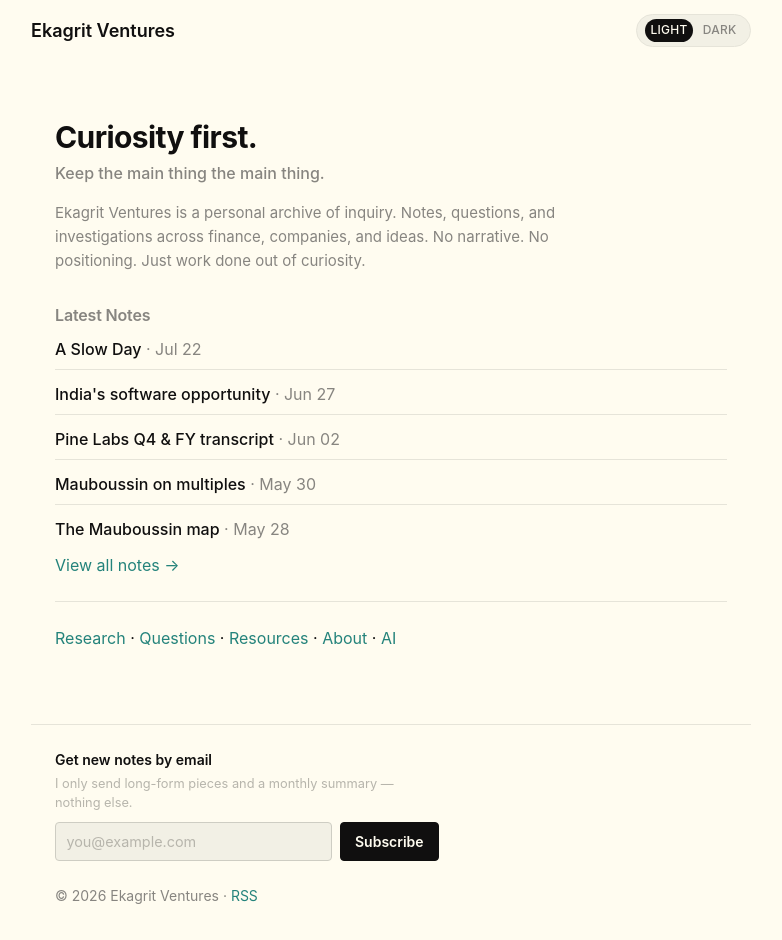
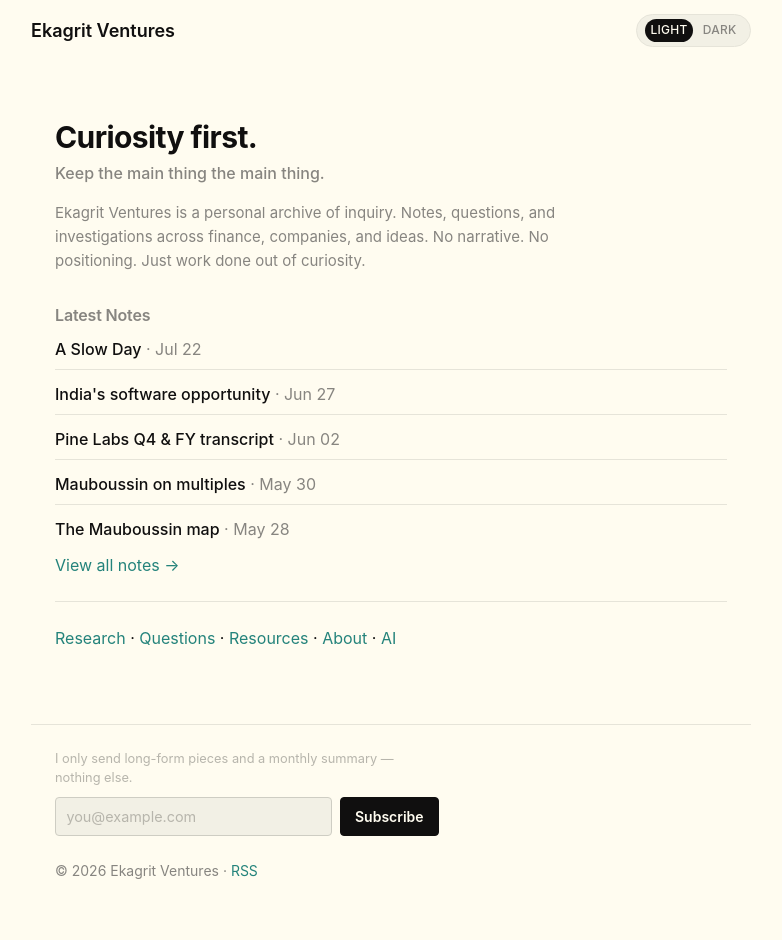
Before and after one commit to ekagritventures/ekagritventures.github.io, a Jekyll site: the page built from pages/index.md, in a window 1280 px wide. Shown: the whole page, without its empty margins (249-1031 px from the left). Built offline with Jekyll 4.4.1, drawn with Linux system fonts in a browser that asks for light colours; after the commit the page ends 915 px from its top, so only the background shows below that.

Commit message:
style: drop 'Get new notes by email' heading from subscribe box
Keep the promise line and form; add aria-label to the input so it stays
accessible without the visible heading.

Co-Authored-By: Claude Opus 4.8 <noreply@anthropic.com>

```diff
--- a/_layouts/default.html
+++ b/_layouts/default.html
@@ -56,10 +56,9 @@
   <footer class="wrap footer">
     {% if site.kit_form_action and site.kit_form_action != "" %}
     <form class="subscribe" action="{{ site.kit_form_action }}" method="post" target="_blank">
-      <label for="sub-email">Get new notes by email</label>
       <p class="subscribe-note">I only send long-form pieces and a monthly summary — nothing else.</p>
       <div class="subscribe-row">
-        <input id="sub-email" type="email" name="email_address" placeholder="you@example.com" autocomplete="email" required>
+        <input id="sub-email" type="email" name="email_address" placeholder="you@example.com" autocomplete="email" aria-label="Email address" required>
         <button type="submit">Subscribe</button>
       </div>
     </form>
```
